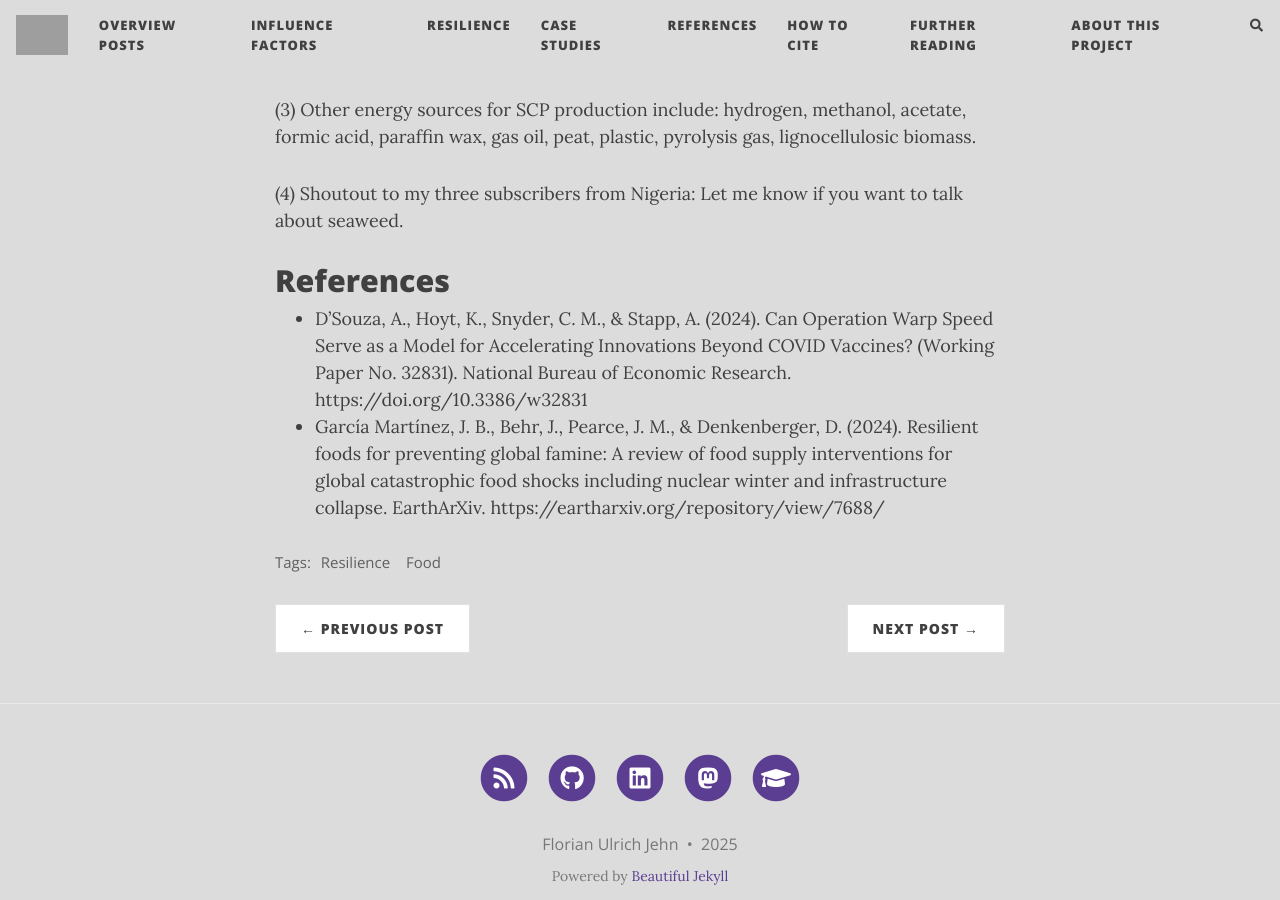
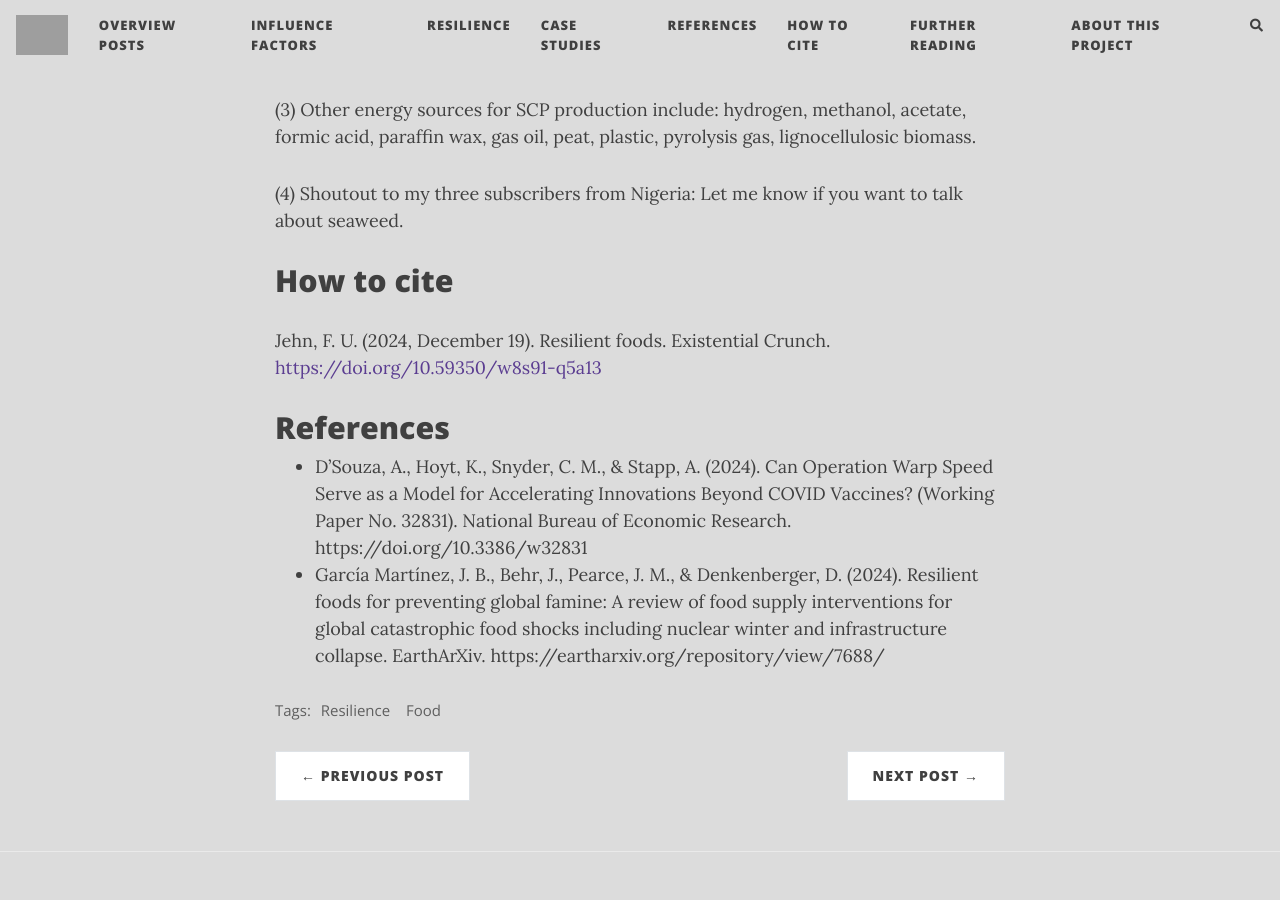
Before and after one commit to florianjehn/Societal_Collapse, a Jekyll site: the page built from _posts/2024-12-18-resilient_foods.md, in a window 1280 px wide and 900 px high, scrolled down 5675 px. Built offline with Jekyll 4.4.1, drawn with Linux system fonts in a browser that asks for light colours; nearby versions of some CDN libraries; comment, search, counter and statistics services are not loaded; grey boxes are pictures that could not be loaded.

Commit message:
Update 2024-12-18-resilient_foods.md

```diff
--- a/_posts/2024-12-18-resilient_foods.md
+++ b/_posts/2024-12-18-resilient_foods.md
@@ -70,6 +70,11 @@ By taking these steps now, while our food system is still functioning, we give o
 
 (4) Shoutout to my three subscribers from Nigeria: Let me know if you want to talk about seaweed.
 
+# How to cite
+
+
+Jehn, F. U. (2024, December 19). Resilient foods. Existential Crunch.  [https://doi.org/10.59350/w8s91-q5a13](https://doi.org/10.59350/w8s91-q5a13)
+
 # References
 
 * D’Souza, A., Hoyt, K., Snyder, C. M., & Stapp, A. (2024). Can Operation Warp Speed Serve as a Model for Accelerating Innovations Beyond COVID Vaccines? (Working Paper No. 32831). National Bureau of Economic Research. https://doi.org/10.3386/w32831
```
